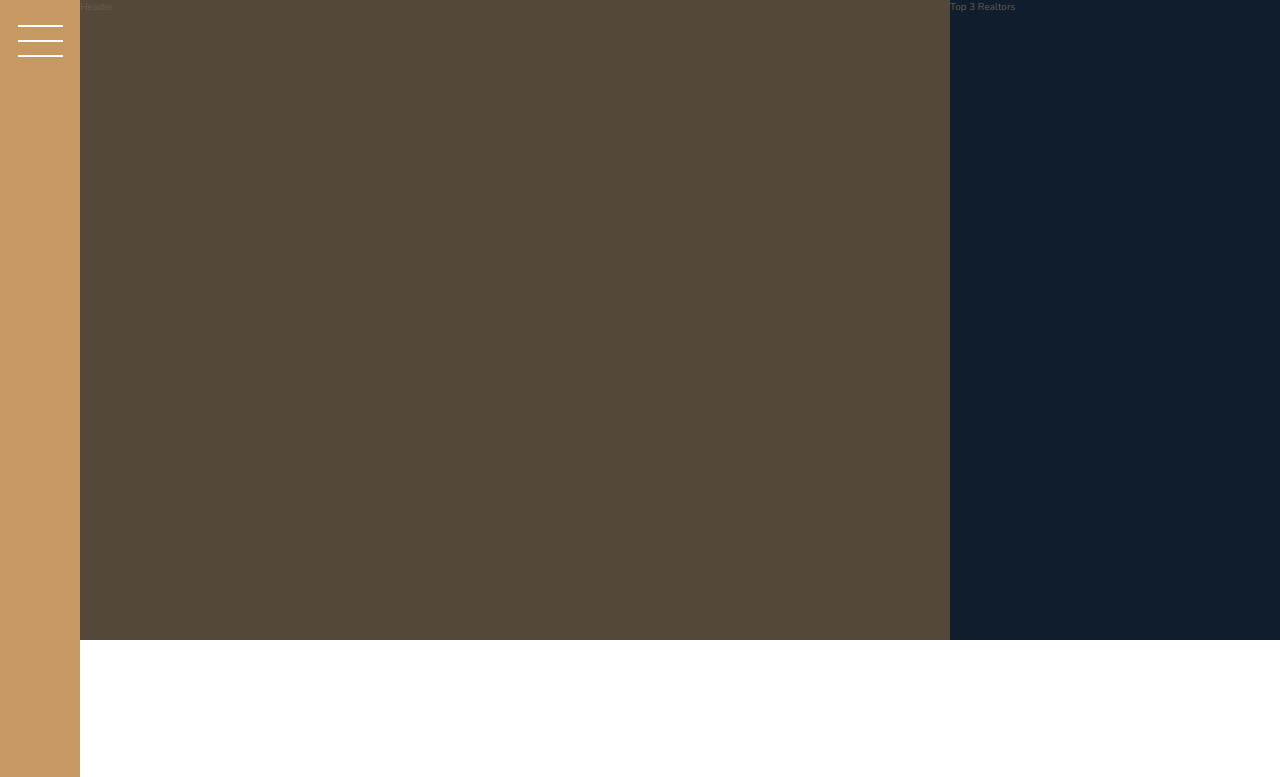
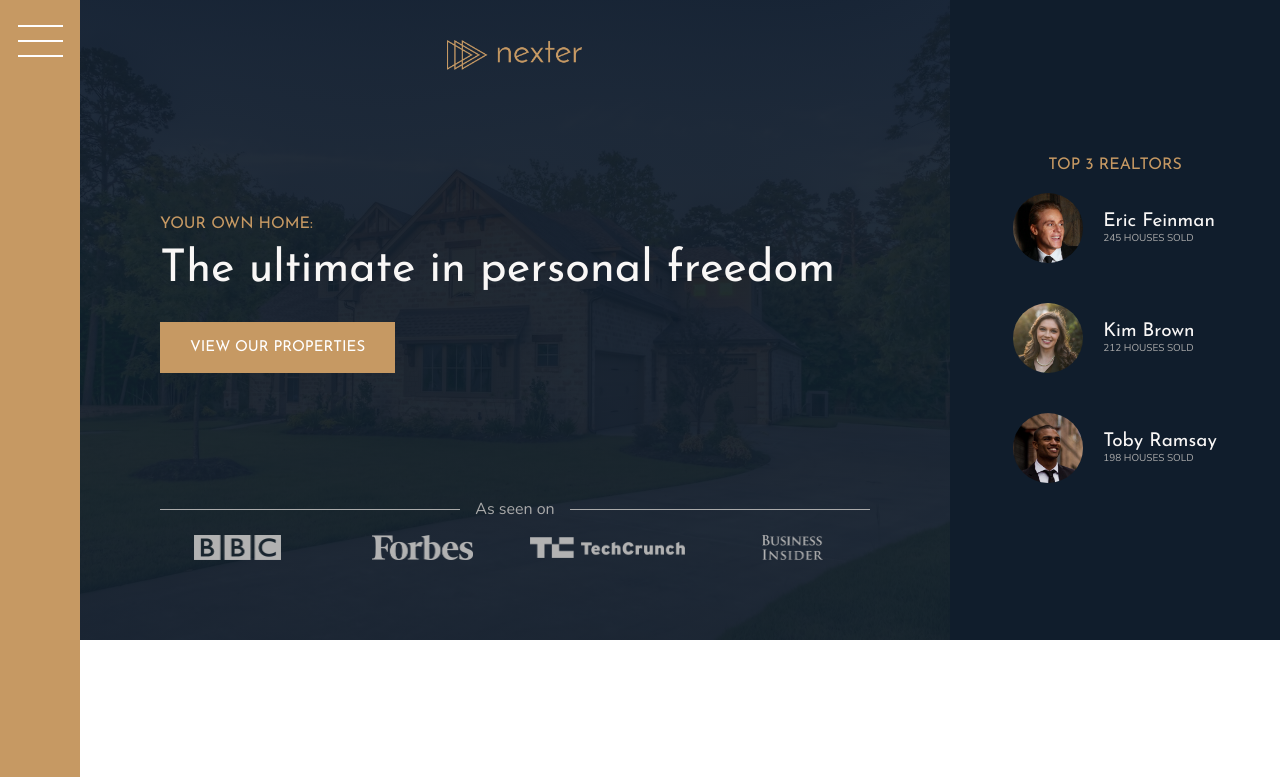
Before and after one commit to grahambewley/Nexter, a website: page index.html in a window 1280 px wide. Shown: the top 777 px of the page. Drawn offline with nearby package versions, Linux system fonts and the light colour scheme.

Commit message:
Build the header

```diff
--- a/index.html
+++ b/index.html
@@ -17,11 +17,41 @@
         </div>
 
         <header class="header">
-            Header
+            <img src="img/logo.png" alt="Nexter logo" class="header__logo">
+            <h3 class="heading-3">Your own home:</h3>
+            <h1 class="heading-1">The ultimate in personal freedom</h1>
+            <button class="btn header__btn">View our properties</button>
+
+            <div class="header__seenon-text">As seen on</div>
+            <div class="header__seenon-logos">
+                <img src="img/logo-bbc.png" alt="Seen on logo 1">
+                <img src="img/logo-forbes.png" alt="Seen on logo 2">
+                <img src="img/logo-techcrunch.png" alt="Seen on logo 3">
+                <img src="img/logo-bi.png" alt="Seen on logo 4">
+            </div>
         </header>
 
         <div class="realtors">
-            Top 3 Realtors
+            <h3 class="heading-3">Top 3 Realtors</h3>
+            <div class="realtors__list">
+                <img src="img/realtor-1.jpeg" alt="Realtor 1" class="realtors__img">
+                <div class="realtors__details">
+                    <h4 class="heading-4 heading-4--light">Eric Feinman</h4>
+                    <p class="realtors__sold">245 houses sold</p>
+                </div>
+
+                <img src="img/realtor-2.jpeg" alt="Realtor 2" class="realtors__img">
+                <div class="realtors__details">
+                    <h4 class="heading-4 heading-4--light">Kim Brown</h4>
+                    <p class="realtors__sold">212 houses sold</p>
+                </div>
+
+                <img src="img/realtor-3.jpeg" alt="Realtor 3" class="realtors__img">
+                <div class="realtors__details">
+                    <h4 class="heading-4 heading-4--light">Toby Ramsay</h4>
+                    <p class="realtors__sold">198 houses sold</p>
+                </div>
+            </div>
         </div>
 
         <section class="features">
--- a/sass/_base.scss
+++ b/sass/_base.scss
@@ -14,6 +14,10 @@ $color-grey-dark-2: #6D5D4B;
 $font-primary: 'Nunito', sans-serif;
 $font-display: 'Josefin Sans', sans-serif;
 
+// RESPONSIVE BREAKPOINTS
+$bp-largest: 75em;      // 1200px
+
+
 *,
 *::after,
 *::before {
@@ -26,6 +30,9 @@ html {
     box-sizing: border-box;
     font-size: 62.5%;       // 1rem = 10px
 
+    @media only screen and (max-width: $bp-largest) {
+
+    }
 }
 
 body {
--- a/sass/_header.scss
+++ b/sass/_header.scss
@@ -1,4 +1,56 @@
 .header {
     background-color: $color-grey-dark-1;
-    grid-column: full-start / col-end 6
+    grid-column: full-start / col-end 6;
+    background-image: linear-gradient(rgba($color-secondary, .93), rgba($color-secondary, .93)), url(../img/hero.jpeg);
+    background-size: cover;
+    background-position: center;
+    padding: 8rem;
+    padding-top: 4rem;
+
+    display: grid;
+    grid-template-rows: 1fr min-content minmax(6rem, min-content) 1fr;
+    grid-row-gap: 1.5rem;
+    grid-template-columns: minmax(min-content, max-content);
+    justify-content: center;
+
+    &__logo {
+        height: 3rem;
+        justify-self: center;
+    }
+
+    &__btn {
+        align-self: start;
+        justify-self: start;
+    }
+
+    &__seenon-text {
+        display: grid;
+        grid-template-columns: 1fr max-content 1fr;
+        grid-column-gap: 1.5rem;
+        align-items: center;
+        font-size: 1.6rem;
+        color: $color-grey-light-2;
+
+        &::before,
+        &::after {
+            content: '';
+            height: 1px;
+            display: block;
+            background-color: currentColor;
+        }
+    }
+
+    &__seenon-logos {
+        display: grid;
+        grid-template-columns: repeat(4, 1fr);
+        grid-gap: 3rem;
+        justify-items: center;
+        align-items: center;
+
+        img {
+            max-height: 2.5rem;
+            max-width: 100%;
+            filter: brightness(70%);
+        }
+    }
 }
--- a/sass/_realtors.scss
+++ b/sass/_realtors.scss
@@ -1,4 +1,30 @@
 .realtors {
     background-color: $color-secondary;
     grid-column: col-start 7 / full-end;
+    padding: 3rem;
+
+    display: grid;
+    justify-content: center;
+    justify-items: center;
+    align-content: center;
+    grid-row-gap: 2rem;
+
+    &__list {
+        display: grid;
+        grid-column-gap: 2rem;
+        grid-row-gap: 5vh;
+        align-items: center;
+        grid-template-columns: min-content max-content;
+    }
+
+    &__img {
+        width: 7rem;
+        border-radius: 50%;
+        display: block;
+    }
+
+    &__sold {
+        text-transform: uppercase;
+        color: $color-grey-light-2;
+    }
 }
--- a/sass/_typography.scss
+++ b/sass/_typography.scss
@@ -5,6 +5,9 @@
 
 .heading-1 {
     @extend %heading;
+    font-size: 4.5rem;
+    color: $color-grey-light-1;
+    line-height: 1;
 }
 
 .heading-2 {
```
Also changed, not shown: css/style.css.
